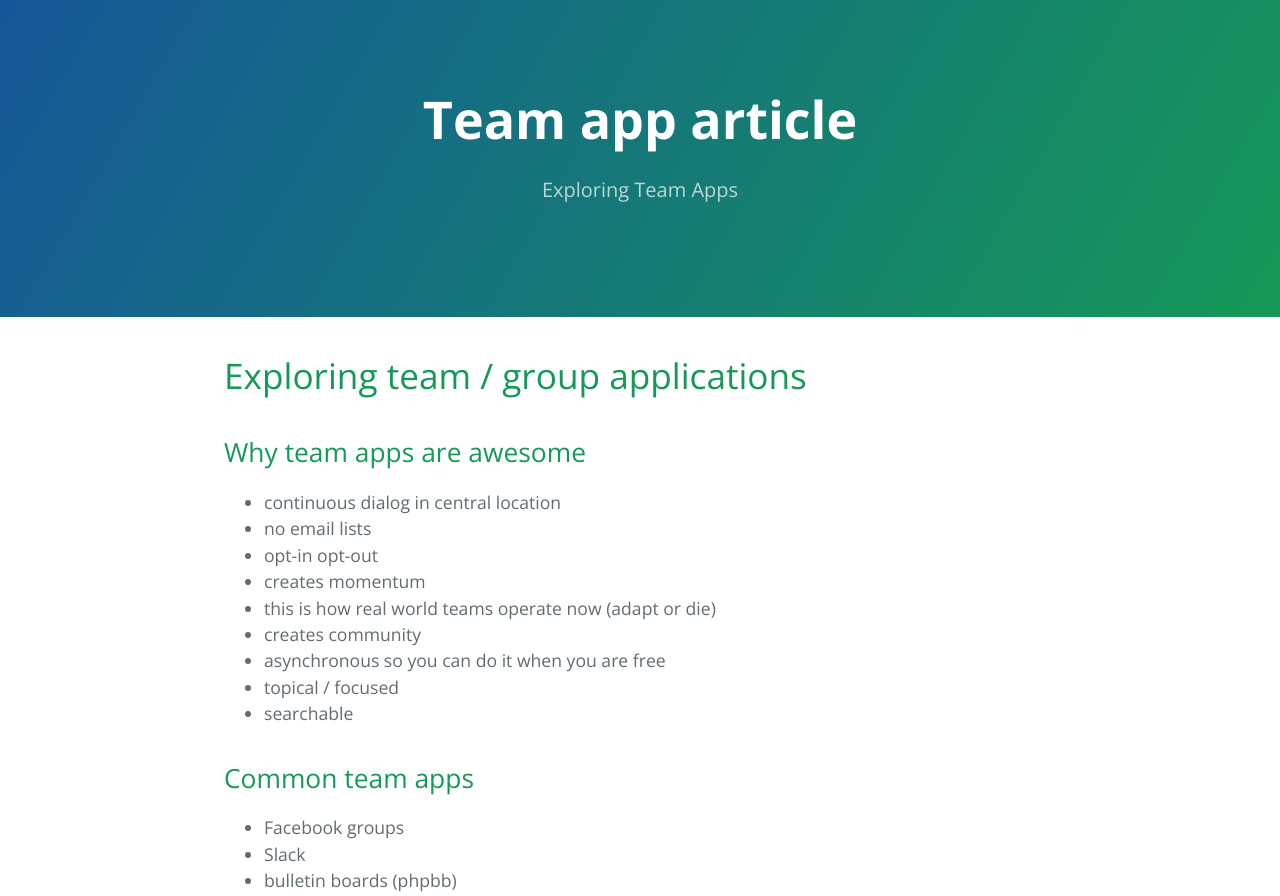
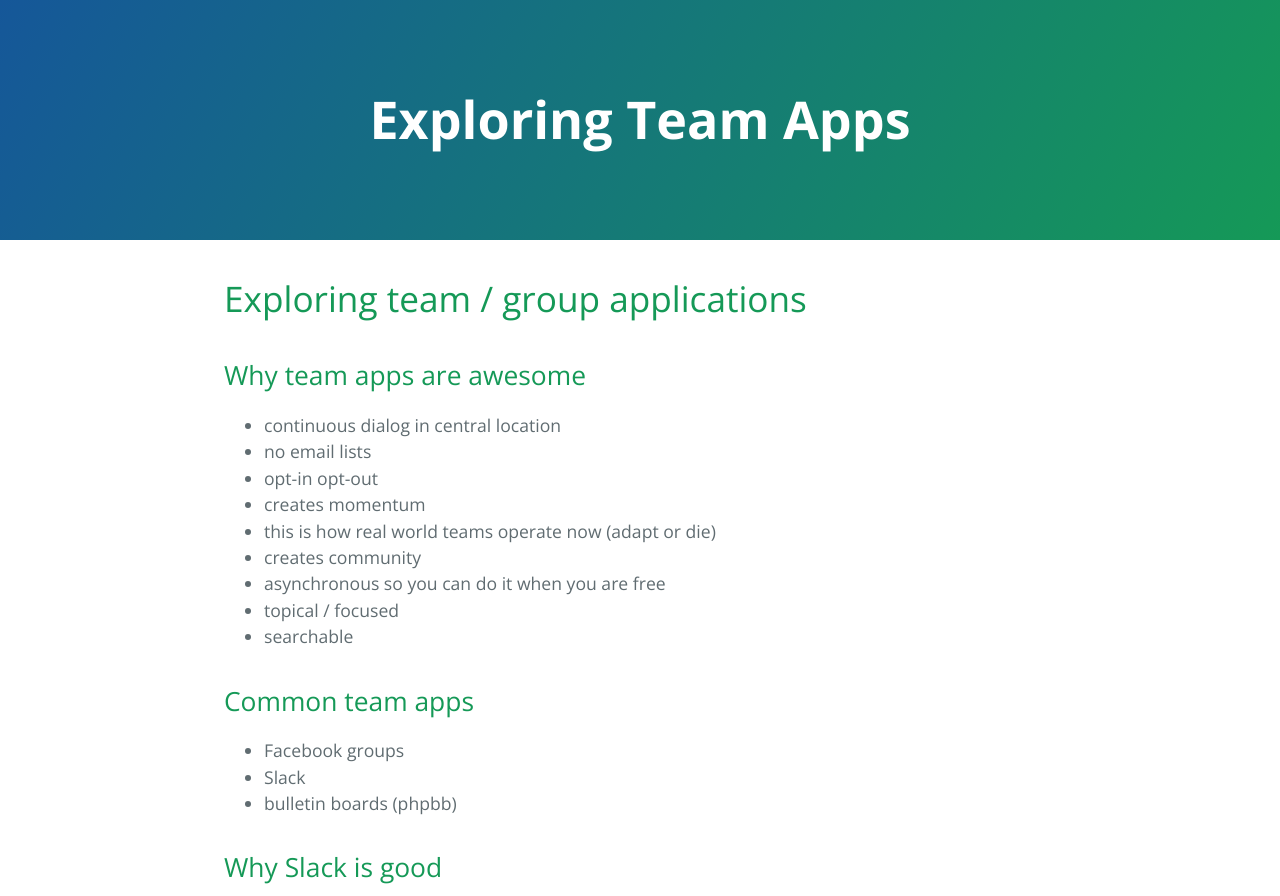
Before and after one commit to semisided1/team_app_article, a plain HTML site: page index.html in a window 1280 px wide. Shown: the top 896 px of the page. Drawn offline with nearby package versions, Linux system fonts and the light colour scheme.

Commit message:
update title

```diff
--- a/index.html
+++ b/index.html
@@ -11,8 +11,7 @@
   </head>
   <body>
     <section class="page-header">
-      <h1 class="project-name">Team app article</h1>
-      <h2 class="project-tagline">Exploring Team Apps</h2>
+      <h1 class="project-name">Exploring Team Apps</h1>
 
     </section>
 
```
